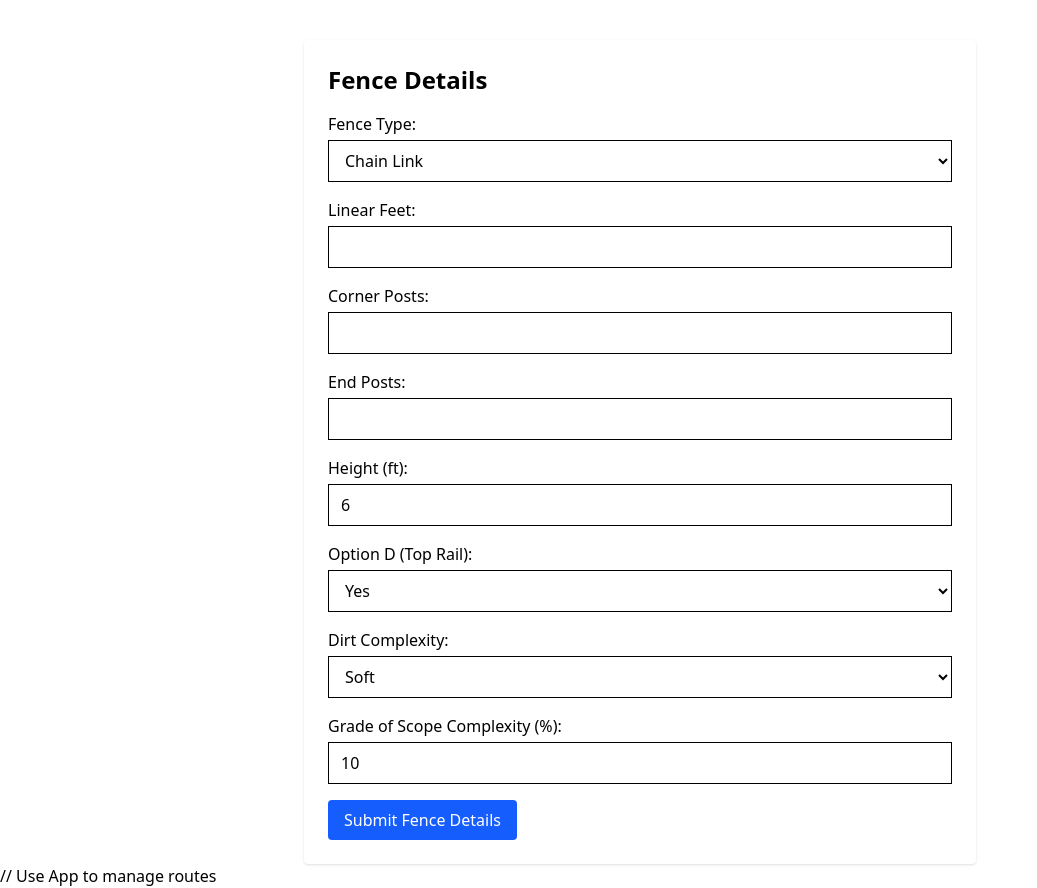
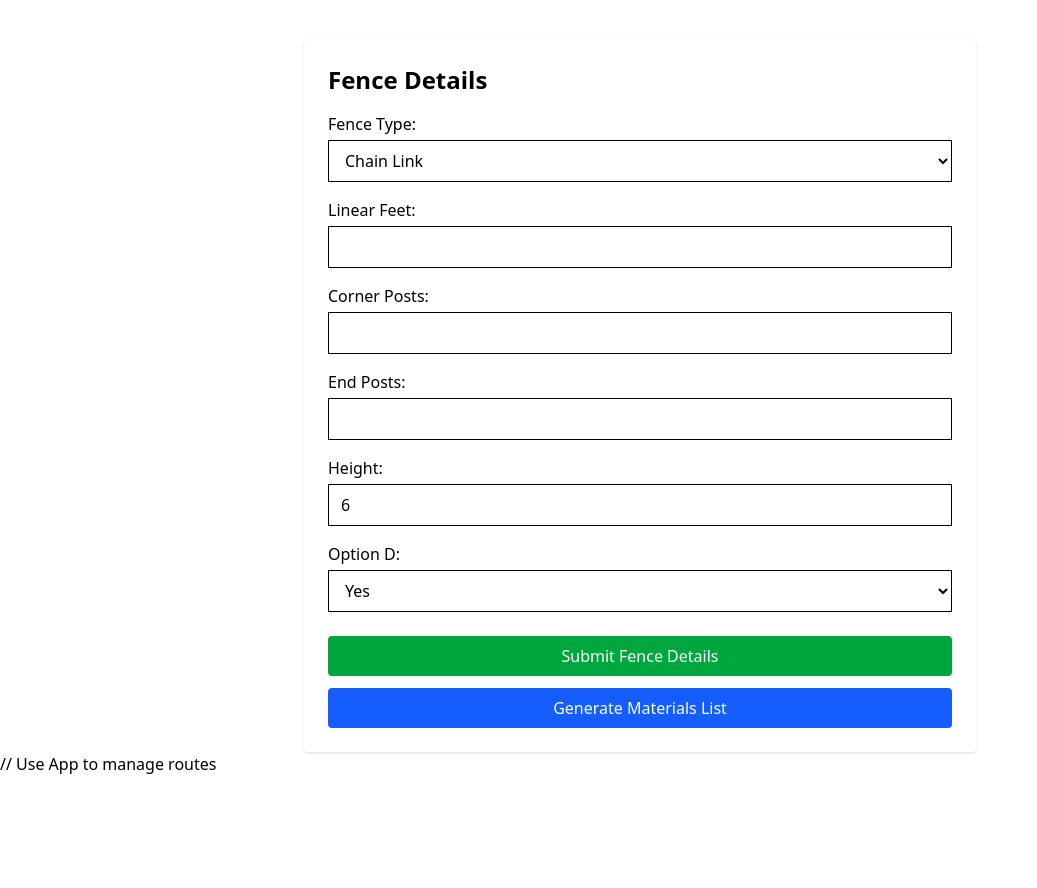
Before and after one commit to tylerrogerss/afc-frontend, a React (Vite) app: page /fence-details in a window 1280 px wide. Shown: the whole page, without its empty margins (0-1037 px from the left). After the commit the page ends 800 px from the top, so only its background shows below. Built offline with nearby package versions, Linux system fonts and the light colour scheme.

Commit message:
added generated material list

```diff
--- a/src/pages/FenceDetails.jsx
+++ b/src/pages/FenceDetails.jsx
@@ -16,27 +16,19 @@ function FenceDetails() {
     end_posts: "",
     height: 6,
     option_d: "Yes",
-    dirt_complexity: "soft",
-    grade_of_scope_complexity: 10
   });
 
   const [error, setError] = useState("");
+  const [submitted, setSubmitted] = useState(false);
 
   const handleChange = (e) => {
     const { name, value } = e.target;
     setFormData((prev) => ({ ...prev, [name]: value }));
   };
 
-  const preventScroll = (e) => e.target.blur();
-
   const handleSubmit = async (e) => {
     e.preventDefault();
     setError("");
-
-    if (!jobId) {
-      setError("Missing Job ID from previous form.");
-      return;
-    }
 
     const payload = {
       job_id: jobId,
@@ -45,7 +37,6 @@ function FenceDetails() {
       corner_posts: parseInt(formData.corner_posts),
       end_posts: parseInt(formData.end_posts),
       height: parseInt(formData.height),
-      grade_of_scope_complexity: parseFloat(formData.grade_of_scope_complexity)
     };
 
     try {
@@ -57,12 +48,45 @@ function FenceDetails() {
 
       const result = await response.json();
       if (response.ok) {
-        navigate("/cost-estimation", { state: { job_id: payload.job_id } });
+        setSubmitted(true);
+        console.log("Fence details submitted:", result);
       } else {
         setError(result.detail || "Submission failed.");
       }
     } catch (err) {
       setError("Failed to connect to server.");
+    }
+  };
+
+  const handleGenerateMaterials = async () => {
+    if (!jobId) {
+      alert("Missing Job ID");
+      return;
+    }
+
+    try {
+      const response = await fetch(`${API_URL}/generate_materials_list`, {
+        method: "POST",
+        headers: {
+          "Content-Type": "application/json",
+        },
+        body: JSON.stringify({ job_id: jobId }),
+      });
+
+      if (!response.ok) {
+        const error = await response.json();
+        throw new Error(error.detail || "Failed to generate materials list.");
+      }
+
+      const blob = await response.blob();
+      const url = window.URL.createObjectURL(blob);
+      const link = document.createElement("a");
+      link.href = url;
+      link.download = "Materials_List.pdf";
+      link.click();
+    } catch (err) {
+      console.error(err);
+      alert(err.message);
     }
   };
 
@@ -73,118 +97,70 @@ function FenceDetails() {
       {error && <p className="text-red-600 mb-4">{error}</p>}
 
       <form onSubmit={handleSubmit} className="space-y-4">
-        <label className="block">
-          Fence Type:
+        {["fence_type", "linear_feet", "corner_posts", "end_posts", "height", "option_d"].map((field, idx) => (
+          <label className="block" key={idx}>
+            {field.replace("_", " ").replace(/\b\w/g, (l) => l.toUpperCase())}:
+            {field === "fence_type" || field === "option_d" ? (
               <select
-            name="fence_type"
-            value={formData.fence_type}
+                name={field}
+                value={formData[field]}
                 onChange={handleChange}
                 className="w-full mt-1 border px-3 py-2"
               >
+                {field === "fence_type" ? (
+                  <>
                     <option>Chain Link</option>
                     <option>SP Wrought Iron</option>
                     <option>Vinyl</option>
                     <option>Wood</option>
+                  </>
+                ) : (
+                  <>
+                    <option value="Yes">Yes</option>
+                    <option value="No">No</option>
+                  </>
+                )}
               </select>
-        </label>
-
-        <label className="block">
-          Linear Feet:
+            ) : (
               <input
                 type="number"
-            name="linear_feet"
-            value={formData.linear_feet}
+                name={field}
+                value={formData[field]}
                 onChange={handleChange}
-            onWheel={preventScroll}
+                onWheel={(e) => e.target.blur()}
                 className="w-full mt-1 border px-3 py-2"
-            required
+                required={field !== "corner_posts" && field !== "end_posts"}
               />
+            )}
           </label>
+        ))}
 
-        <label className="block">
-          Corner Posts:
-          <input
-            type="number"
-            name="corner_posts"
-            value={formData.corner_posts}
-            onChange={handleChange}
-            onWheel={preventScroll}
-            className="w-full mt-1 border px-3 py-2"
-          />
-        </label>
-
-        <label className="block">
-          End Posts:
-          <input
-            type="number"
-            name="end_posts"
-            value={formData.end_posts}
-            onChange={handleChange}
-            onWheel={preventScroll}
-            className="w-full mt-1 border px-3 py-2"
-          />
-        </label>
-
-        <label className="block">
-          Height (ft):
-          <input
-            type="number"
-            name="height"
-            value={formData.height}
-            onChange={handleChange}
-            onWheel={preventScroll}
-            className="w-full mt-1 border px-3 py-2"
-          />
-        </label>
-
-        <label className="block">
-          Option D (Top Rail):
-          <select
-            name="option_d"
-            value={formData.option_d}
-            onChange={handleChange}
-            className="w-full mt-1 border px-3 py-2"
-          >
-            <option value="Yes">Yes</option>
-            <option value="No">No</option>
-          </select>
-        </label>
-
-        <label className="block">
-          Dirt Complexity:
-          <select
-            name="dirt_complexity"
-            value={formData.dirt_complexity}
-            onChange={handleChange}
-            className="w-full mt-1 border px-3 py-2"
-          >
-            <option value="soft">Soft</option>
-            <option value="hard">Hard</option>
-            <option value="jack hammer">Jack Hammer</option>
-            <option value="core drill">Core Drill</option>
-          </select>
-        </label>
-
-        <label className="block">
-          Grade of Scope Complexity (%):
-          <input
-            type="number"
-            name="grade_of_scope_complexity"
-            value={formData.grade_of_scope_complexity}
-            onChange={handleChange}
-            onWheel={preventScroll}
-            className="w-full mt-1 border px-3 py-2"
-            min="0"
-            max="45"
-          />
-        </label>
-
+        <div className="flex flex-col gap-3 mt-6">
           <button
             type="submit"
-          className="bg-blue-600 text-white px-4 py-2 rounded hover:bg-blue-700"
+            className="bg-green-600 text-white px-4 py-2 rounded hover:bg-green-700"
           >
             Submit Fence Details
           </button>
+
+          <button
+            type="button"
+            onClick={handleGenerateMaterials}
+            className="bg-blue-600 text-white px-4 py-2 rounded hover:bg-blue-700"
+          >
+            Generate Materials List
+          </button>
+
+          {submitted && (
+            <button
+              type="button"
+              onClick={() => navigate("/cost-estimation", { state: { job_id: jobId } })}
+              className="bg-gray-700 text-white px-4 py-2 rounded hover:bg-gray-800"
+            >
+              Continue to Cost Estimation
+            </button>
+          )}
+        </div>
       </form>
     </div>
   );
```
Lines whose indentation alone changed are shown as unchanged.
